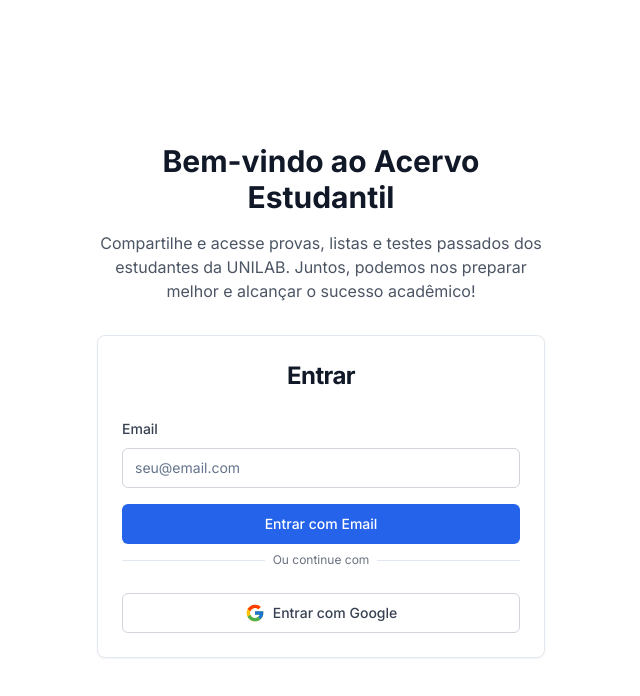
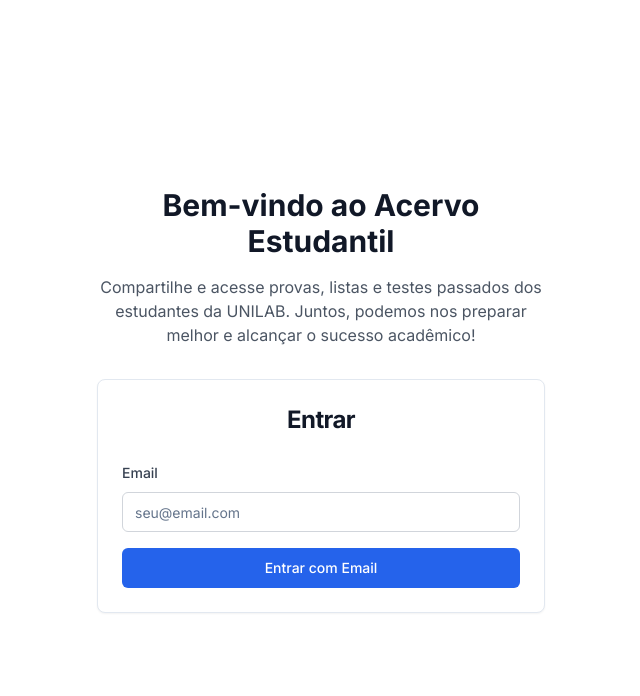
Before and after one commit to elencio-dev/portal-estudante, a Next.js app: page / in a window 1280 px wide. Shown: the top 696 px of the page, without its empty margins (319-959 px from the left). Built offline with nearby package versions, Linux system fonts and the light colour scheme; no server answers.

Commit message:
removendo autenticação usando google

```diff
--- a/middleware.ts
+++ b/middleware.ts
@@ -10,7 +10,7 @@
   const normalizedPath = pathname.toLowerCase().replace(/\/$/, '');
 
   // Rotas protegidas
-  const protectedRoutes = ['/Dashboard?Home'];
+  const protectedRoutes = ['/Dashboard/Home'];
 
   // Rotas públicas que não devem ser acessadas por usuários autenticados
   const authRoutes = ['/',];
--- a/src/app/page.tsx
+++ b/src/app/page.tsx
@@ -3,15 +3,12 @@
 import { useEffect, useState } from "react";
 import { useRouter } from "next/navigation";
 import { useTransition } from "react";
-import { FcGoogle } from "react-icons/fc";
 import { Button } from "@/components/ui/button";
 import { Input } from "@/components/ui/input";
 import { Card, CardHeader, CardTitle, CardContent } from "@/components/ui/card";
 import { handleEmailSignIn } from "@/lib/auth/emailSignInServerAction";
-import { handleGoogleSignIn } from "@/lib/auth/googleSignInServerAction";
 import { checkIsAuthenticated } from "@/lib/auth/checkIsAuthenticated";
 import { Label } from "@/components/ui/label";
-import { Separator } from "@/components/ui/separator";
 
 export default function LoginPage() {
   const [isPending, startTransition] = useTransition();
@@ -85,25 +82,6 @@
                 {isPending ? <>Entrando...</> : "Entrar com Email"}
               </Button>
             </form>
-
-            <div className="relative">
-              <Separator className="my-4" />
-              <div className="absolute inset-0 flex items-center justify-center">
-                <span className="bg-white px-2 text-xs text-gray-500">
-                  Ou continue com
-                </span>
-              </div>
-            </div>
-
-            <Button
-              variant="outline"
-              className="w-full border-gray-300 text-gray-700 hover:bg-gray-50 transition-colors duration-200"
-              onClick={() => handleGoogleSignIn()}
-              disabled={isPending}
-            >
-              <FcGoogle className="w-5 h-5 mr-2" />
-              Entrar com Google
-            </Button>
           </CardContent>
         </Card>
       </div>
--- a/src/lib/auth/authConfig.ts
+++ b/src/lib/auth/authConfig.ts
@@ -14,7 +14,6 @@
     maxAge: 30 * 24 * 60 * 60, // 30 days in seconds (this value is also the default)
   },
   pages: {
-    signIn: "/auth/sign-in",
     verifyRequest: "/auth/auth-success",
     error: "/auth/auth-error",
   },
@@ -22,7 +21,6 @@
     Google({
       clientId: process.env.AUTH_GOOGLE_ID ?? '',
       clientSecret: process.env.AUTH_GOOGLE_SECRET ?? '',
-      allowDangerousEmailAccountLinking: true, // Allow automatic linking of users table to accounts table in database - not dangerous when used with OAuth providers that already perform email verification (like Google)
     }),
     Nodemailer({
       server: {
```
Also changed, not shown: 1 other file (tests, documents, lock files or other folders).
